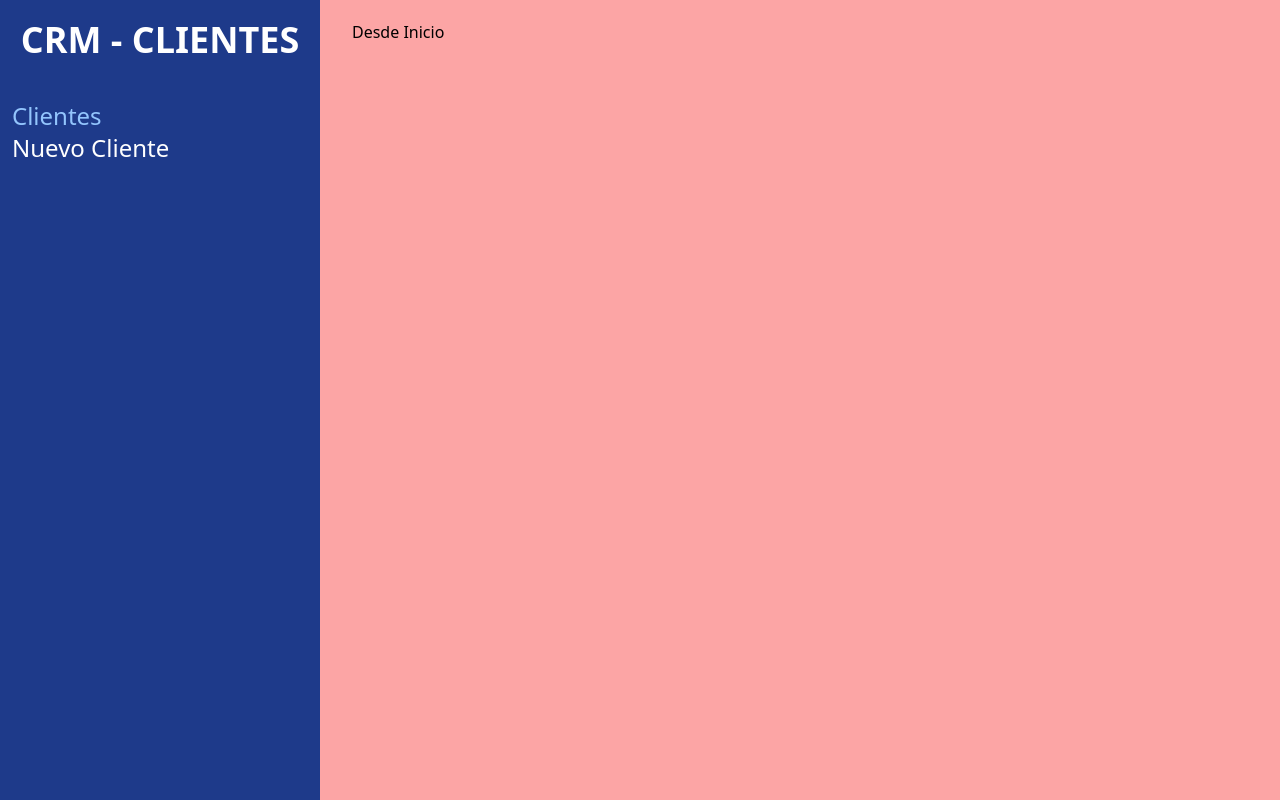
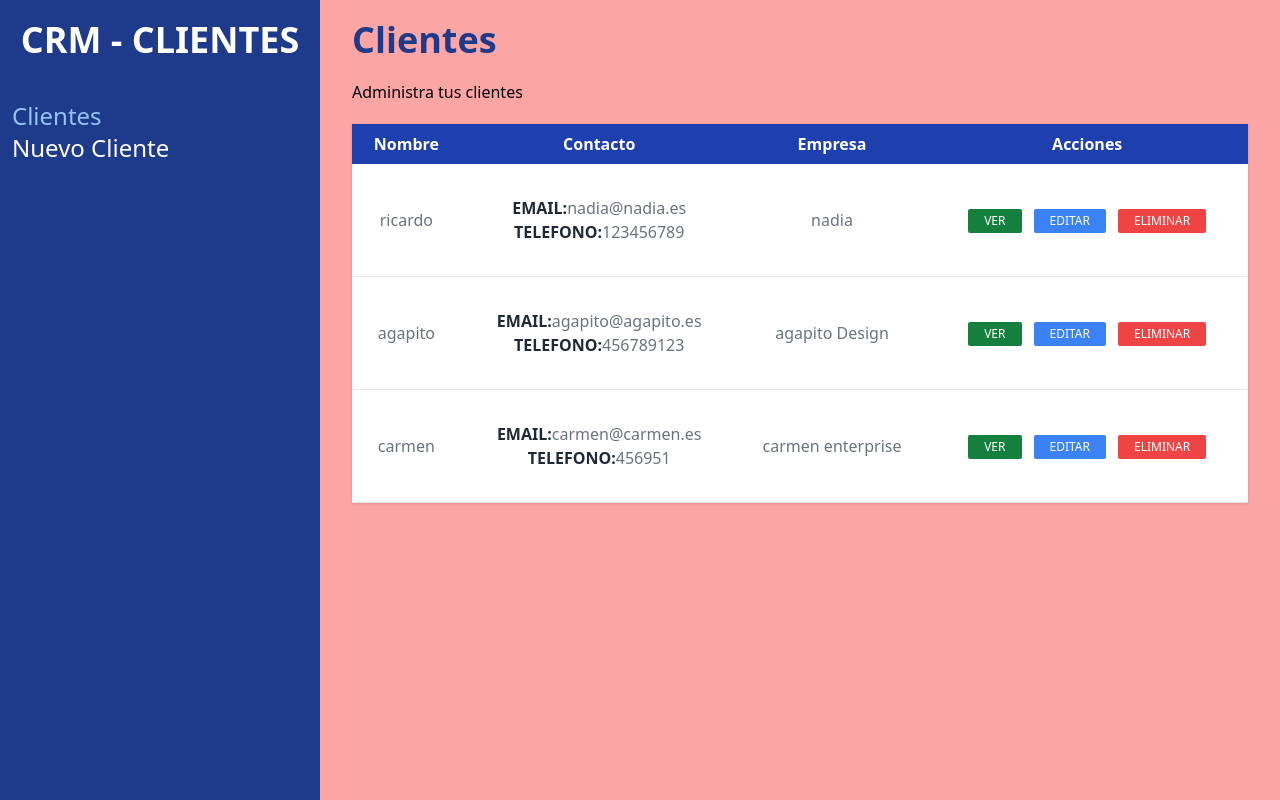
Before and after one commit to ricardocredondo/04-crm, a React (Vite) app: page /clientes in a window 1280 px wide. Built offline with nearby package versions, Linux system fonts and the light colour scheme; data requests are answered from the project's data file.

Commit message:
update 13/02 - 3

```diff
--- /dev/null
+++ b/src/components/Cliente.jsx
@@ -0,0 +1,41 @@
+const Cliente = ({ cliente }) => {
+  const { nombre, empresa, email, telefono, notas } = cliente;
+  return (
+    <tr className="text-center border-b hover:bg-gray-100">
+      <td className="py-8 text-gray-500">{nombre}</td>
+      <td className="py-8 text-gray-500">
+        <p className="m-0 mx-auto">
+          <span className="text-gray-800 uppercase font-bold">Email:</span>
+          {email}
+        </p>
+        <p className="m-0 mx-auto">
+          <span className="text-gray-800 uppercase font-bold">Telefono:</span>
+          {telefono}
+        </p>
+      </td>
+      <td className="py-8 text-gray-500">{empresa}</td>
+      <td className="py-8">
+        <button
+          type="button"
+          className="mr-3 py-1 px-4 bg-green-700 text-white text-xs uppercase rounded-sm hover:bg-green-800"
+        >
+          Ver
+        </button>
+        <button
+          type="button"
+          className="mr-3 py-1 px-4 bg-blue-500 text-white text-xs uppercase rounded-sm hover:bg-blue-600"
+        >
+          Editar
+        </button>
+        <button
+          type="button"
+          className="py-1 px-4 bg-red-500 text-white text-xs uppercase rounded-sm hover:bg-red-600"
+        >
+          Eliminar
+        </button>
+      </td>
+    </tr>
+  );
+};
+
+export default Cliente;
--- /dev/null
+++ b/src/helpers/generarId.helpers.js
@@ -0,0 +1,6 @@
+const generarId = () => {
+  const aleatorio = Math.random().toString(36).substring(2);
+  const fecha = Date.now().toString(36);
+  return aleatorio + fecha;
+};
+export default generarId;
--- a/src/pages/Inicio.jsx
+++ b/src/pages/Inicio.jsx
@@ -1,10 +1,42 @@
-import React from 'react';
+import { useState, useEffect } from 'react';
+import generarId from '../helpers/generarId.helpers';
+import Cliente from '../components/Cliente';
 
 const Inicio = () => {
+  const [clientes, setClientes] = useState([]);
+  useEffect(() => {
+    const obtenerClientesAPI = async () => {
+      try {
+        const url = 'http://localhost:4000/clientes';
+        const respuesta = await fetch(url);
+        const resultado = await respuesta.json();
+        setClientes(resultado);
+      } catch (error) {
+        console.log(error);
+      }
+    };
+    obtenerClientesAPI();
+  }, []);
   return (
-    <div>
-      <h1>Desde Inicio</h1>
-    </div>
+    <>
+      <h1 className="font-black text-4xl text-blue-900">Clientes</h1>
+      <p className="mt-5">Administra tus clientes</p>
+      <table className="w-full mt-5 table-auto shadow bg-white">
+        <thead className="bg-blue-800 text-white">
+          <tr>
+            <th className="p-2">Nombre</th>
+            <th className="p-2">Contacto</th>
+            <th className="p-2">Empresa</th>
+            <th className="p-2">Acciones</th>
+          </tr>
+        </thead>
+        <tbody>
+          {clientes.map((cliente) => (
+            <Cliente key={generarId()} cliente={cliente} />
+          ))}
+        </tbody>
+      </table>
+    </>
   );
 };
 
```
Also changed, not shown: 1 other file (tests, documents, lock files or other folders).
